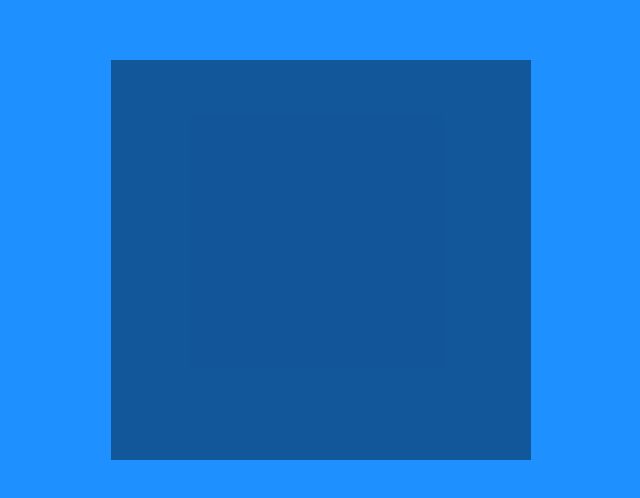
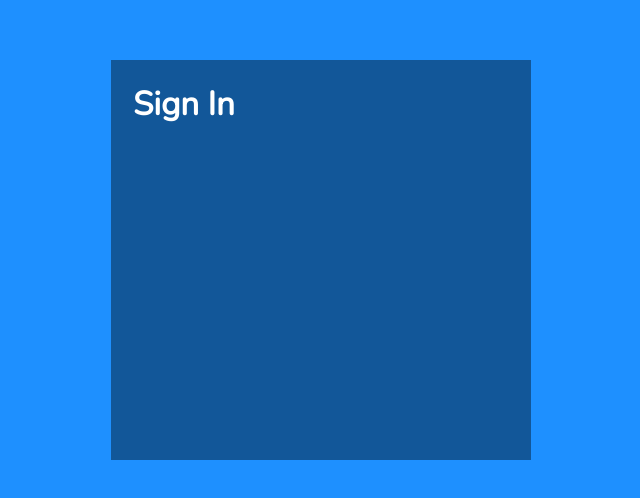
Before and after one commit to MarcinProgramista/notes_frontend, a React (Vite) app: page / in a window 1280 px wide. Shown: the part 140-638 px from the top of the page, without its empty margins (319-959 px from the left). Built offline with nearby package versions, Linux system fonts and the light colour scheme.

Commit message:
Add h1 to Sing in

```diff
--- a/src/components/Login/Login.jsx
+++ b/src/components/Login/Login.jsx
@@ -21,6 +21,7 @@ const Login = () => {
       <ParagraphError ref={errRef} $errMsg={errMsg} aria-live="assertive">
         {errMsg}
       </ParagraphError>
+      <h1>Sign In</h1>
     </SectionWrapper>
   );
 };
```
